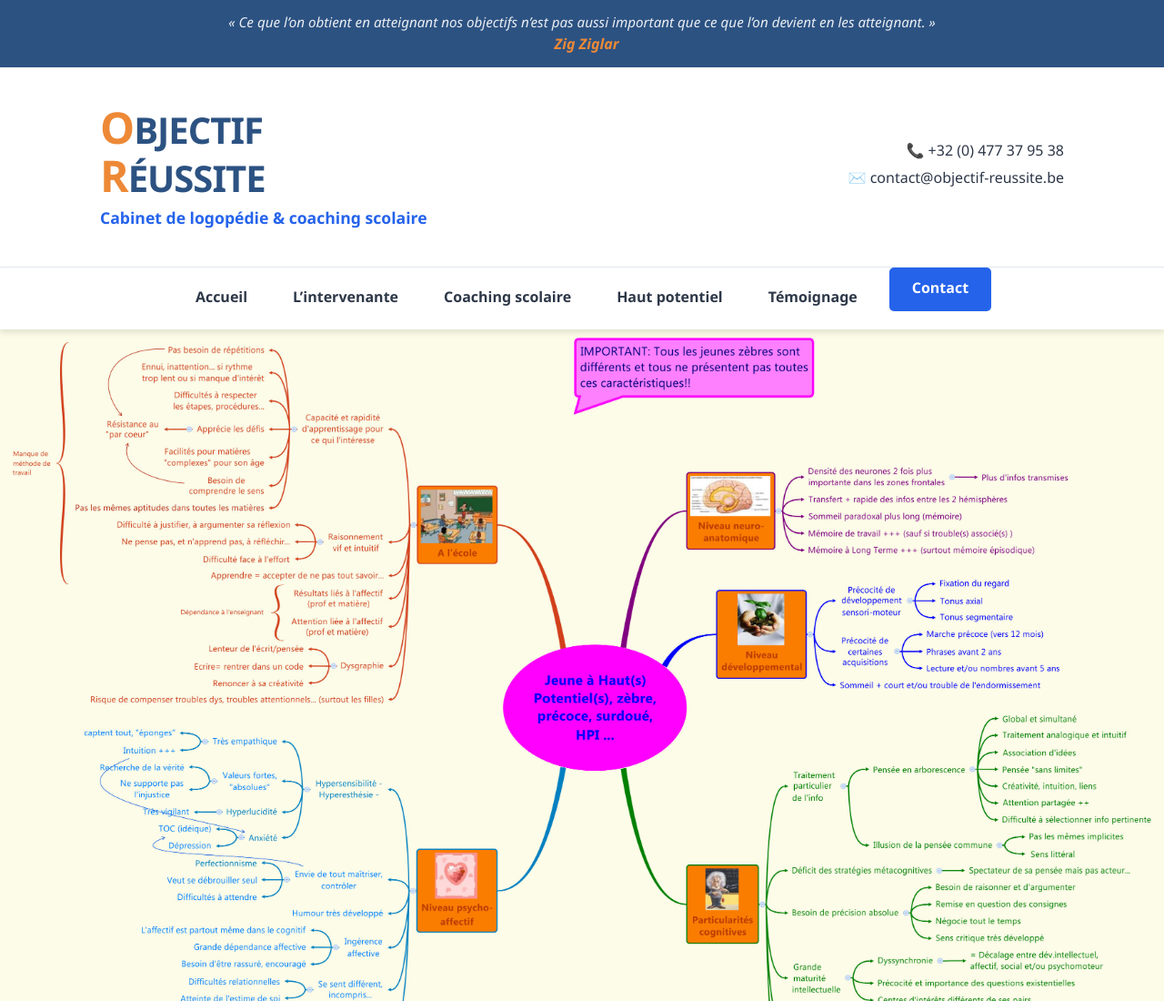
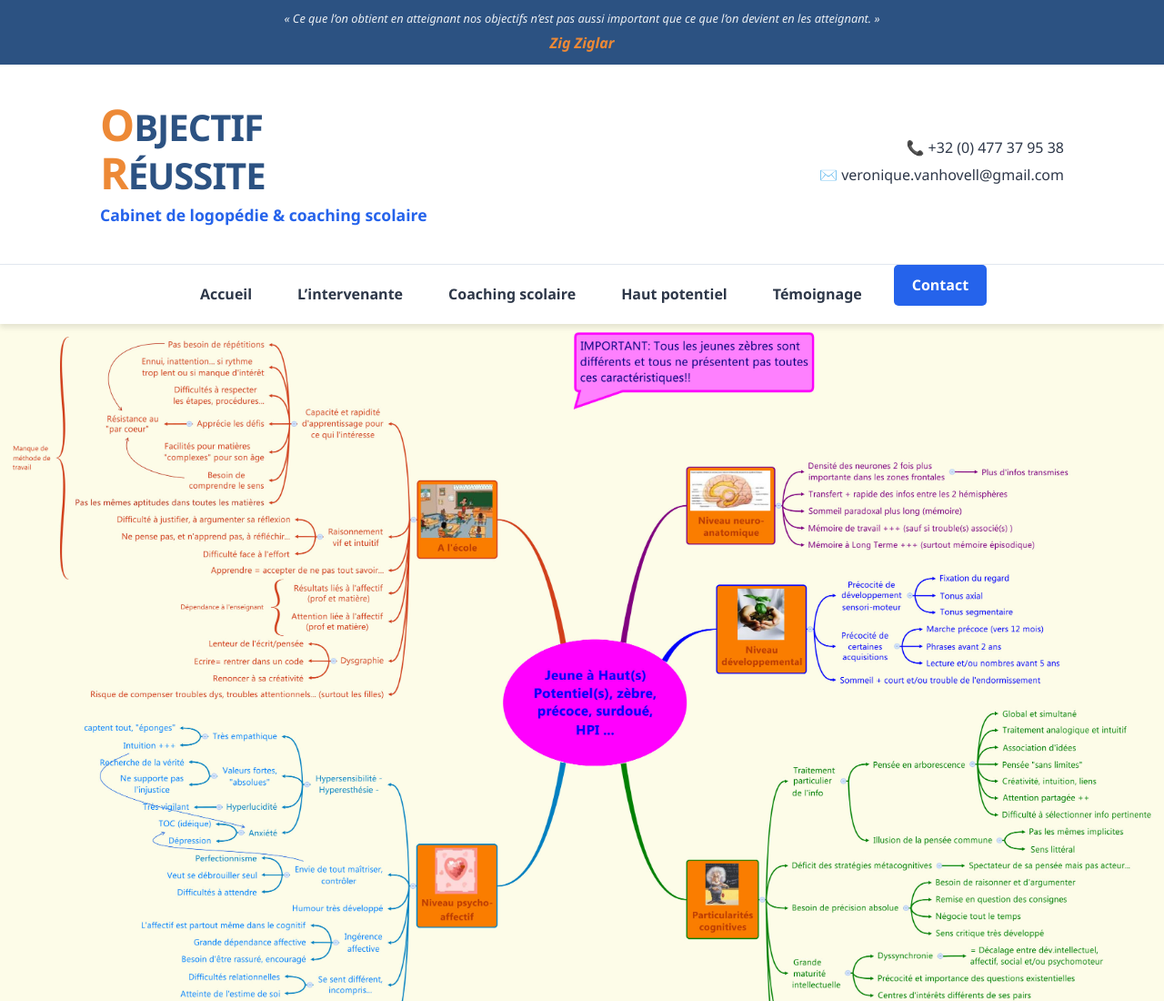
Before and after one commit to Theo-Cahuzac/Theo-Cahuzac.github.io, a website: page HautPotentiel.html in a window 1280 px wide. Shown: the top 1100 px of the page at 91% size. Drawn offline with Linux system fonts and the light colour scheme.

Commit message:
Update HautPotentiel.html

```diff
--- a/HautPotentiel.html
+++ b/HautPotentiel.html
@@ -4,7 +4,7 @@
     <meta charset="UTF-8">
     <meta name="viewport" content="width=device-width, initial-scale=1.0">
     <title>Objectif Réussite - Cabinet de Logopédie</title>
-    <link rel="stylesheet" href="styles.css">
+    <link rel="stylesheet" href="coaching.css">
 </head>
 <body>
 <!-- Google Tag Manager (noscript) -->
@@ -38,8 +38,8 @@
 
             <div class="contact-info">
                 <a href="tel:+32477379538" class="contact-item">📞 +32 (0) 477 37 95 38</a>
-                <a href="mailto:contact@objectif-reussite.be" class="contact-item">
-                    ✉️ contact@objectif-reussite.be
+                <a href="mailto:veronique.vanhovell@gmail.com" class="contact-item">
+                    ✉️ veronique.vanhovell@gmail.com
                 </a>
             </div>
         </div>
```
